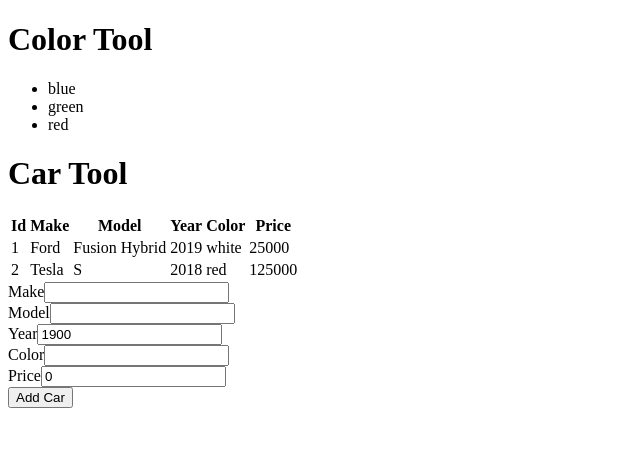
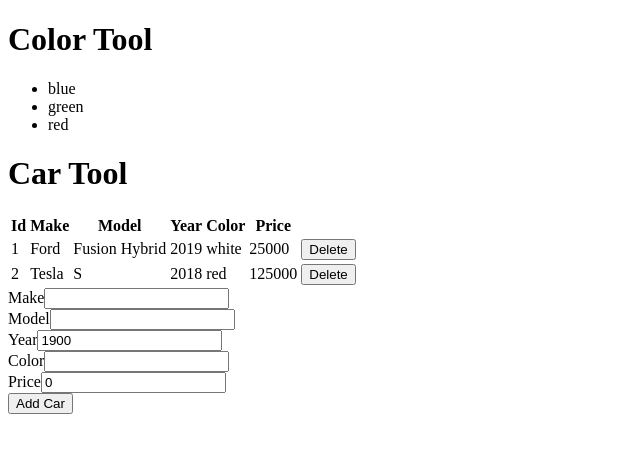
Before and after one commit to t4d-classes/bootcamp_09232019, a React (Create React App) app in the folder demo-app/: page / in a window 1280 px wide. Shown: the top 452 px of the page, without its empty margins (0-640 px from the left). Built offline with nearby package versions, Linux system fonts and the light colour scheme.

Commit message:
add code demos

```diff
--- /dev/null
+++ b/demo-app/src/components/CarForm.js
@@ -0,0 +1,66 @@
+import React, { useState } from 'react';
+
+const getInitialCar = () => ({
+  make: '',
+  model: '',
+  year: 1900,
+  color: '',
+  price: 0,
+});
+
+export const CarForm = ({ onSubmitCar, buttonText }) => {
+
+  const [ carForm, setCarForm ] = useState(getInitialCar());
+
+  const change = (e) => {
+    // update the state of the carForm, and it will trigger a re-render
+    setCarForm({
+      ...carForm,
+      [ e.target.name ]: e.target.type === 'number'
+        ? Number(e.target.value)
+        : e.target.value,
+    });
+  };
+
+  const submitCar = () => {
+    onSubmitCar({ ...carForm });
+    setCarForm(getInitialCar());
+  };
+
+  return <form>
+
+    <div>
+      <label htmlFor="make-input">Make</label>
+      <input type="text" id="make-input" name="make"
+        value={carForm.make} onChange={change} />
+    </div>
+
+    <div>
+      <label htmlFor="model-input">Model</label>
+      <input type="text" id="model-input" name="model"
+        value={carForm.model} onChange={change} />
+    </div>
+
+    <div>
+      <label htmlFor="year-input">Year</label>
+      <input type="number" id="year-input" name="year"
+        value={carForm.year} onChange={change} />
+    </div>
+
+    <div>
+      <label htmlFor="color-input">Color</label>
+      <input type="text" id="color-input" name="color"
+        value={carForm.color} onChange={change} />
+    </div>
+
+    <div>
+      <label htmlFor="price-input">Price</label>
+      <input type="number" id="price-input" name="price"
+        value={carForm.price} onChange={change} />
+    </div>
+
+    <button type="button" onClick={submitCar}>{buttonText}</button>
+
+  </form>;
+
+};
--- /dev/null
+++ b/demo-app/src/components/CarTable.js
@@ -0,0 +1,23 @@
+import React from 'react';
+
+import { ViewCarRow } from './ViewCarRow';
+
+export const CarTable = ({ cars, onDeleteCar }) => {
+
+  return <table>
+    <thead>
+      <tr>
+        <th>Id</th>
+        <th>Make</th>
+        <th>Model</th>
+        <th>Year</th>
+        <th>Color</th>
+        <th>Price</th>
+      </tr>
+    </thead>
+    <tbody>
+      {cars.map(car => <ViewCarRow key={car.id} car={car} onDeleteCar={onDeleteCar} />)}
+    </tbody>
+  </table>
+
+};
--- a/demo-app/src/components/CarTool.js
+++ b/demo-app/src/components/CarTool.js
@@ -1,31 +1,16 @@
 import React, { useState } from 'react';
+
+import { CarTable } from './CarTable';
+import { CarForm } from './CarForm';
 
 export const CarTool = ({ cars: initialCars }) => {
 
   const [ cars, setCars ] = useState(initialCars.concat());
 
-  const [ carForm, setCarForm ] = useState({
-    make: '',
-    model: '',
-    year: 1900,
-    color: '',
-    price: 0,
-  });
-
-  const change = (e) => {
-    // update the state of the carForm, and it will trigger a re-render
-    setCarForm({
-      ...carForm,
-      [ e.target.name ]: e.target.type === 'number'
-        ? Number(e.target.value)
-        : e.target.value,
-    });
-  };
-
-  const addCar = () => {
+  const appendCar = (car) => {
 
     const newCars = cars.concat({
-      ...carForm,
+      ...car,
       id: Math.max(...cars.map(c => c.id), 0) + 1,
     });
 
@@ -33,69 +18,16 @@
 
   };
 
-  console.log(carForm);
+  const deleteCar = carId => {
+    setCars(cars.filter(c => c.id !== carId));
+  };
 
   return <>
     <header>
       <h1>Car Tool</h1>
     </header>
-    <table>
-      <thead>
-        <tr>
-          <th>Id</th>
-          <th>Make</th>
-          <th>Model</th>
-          <th>Year</th>
-          <th>Color</th>
-          <th>Price</th>
-        </tr>
-      </thead>
-      <tbody>
-        {cars.map(car => <tr key={car.id}>
-          <td>{car.id}</td>
-          <td>{car.make}</td>
-          <td>{car.model}</td>
-          <td>{car.year}</td>
-          <td>{car.color}</td>
-          <td>{car.price}</td>
-        </tr>)}
-      </tbody>
-    </table>
-    <form>
-
-      <div>
-        <label htmlFor="make-input">Make</label>
-        <input type="text" id="make-input" name="make"
-          value={carForm.make} onChange={change} />
-      </div>
-
-      <div>
-        <label htmlFor="model-input">Model</label>
-        <input type="text" id="model-input" name="model"
-          value={carForm.model} onChange={change} />
-      </div>
-
-      <div>
-        <label htmlFor="year-input">Year</label>
-        <input type="number" id="year-input" name="year"
-          value={carForm.year} onChange={change} />
-      </div>
-
-      <div>
-        <label htmlFor="color-input">Color</label>
-        <input type="text" id="color-input" name="color"
-          value={carForm.color} onChange={change} />
-      </div>
-
-      <div>
-        <label htmlFor="price-input">Price</label>
-        <input type="number" id="price-input" name="price"
-          value={carForm.price} onChange={change} />
-      </div>
-
-      <button type="button" onClick={addCar}>Add Car</button>
-
-    </form>
+    <CarTable cars={cars} onDeleteCar={deleteCar} />
+    <CarForm onSubmitCar={appendCar} buttonText="Add Car" />
   </>;
 
 };
--- /dev/null
+++ b/demo-app/src/components/ViewCarRow.js
@@ -0,0 +1,15 @@
+import React from 'react';
+
+export const ViewCarRow = ({ car, onDeleteCar }) => {
+
+  return <tr key={car.id}>
+    <td>{car.id}</td>
+    <td>{car.make}</td>
+    <td>{car.model}</td>
+    <td>{car.year}</td>
+    <td>{car.color}</td>
+    <td>{car.price}</td>
+    <td><button type="button" onClick={() => onDeleteCar(car.id)}>Delete</button></td>
+  </tr>;
+
+};
```
